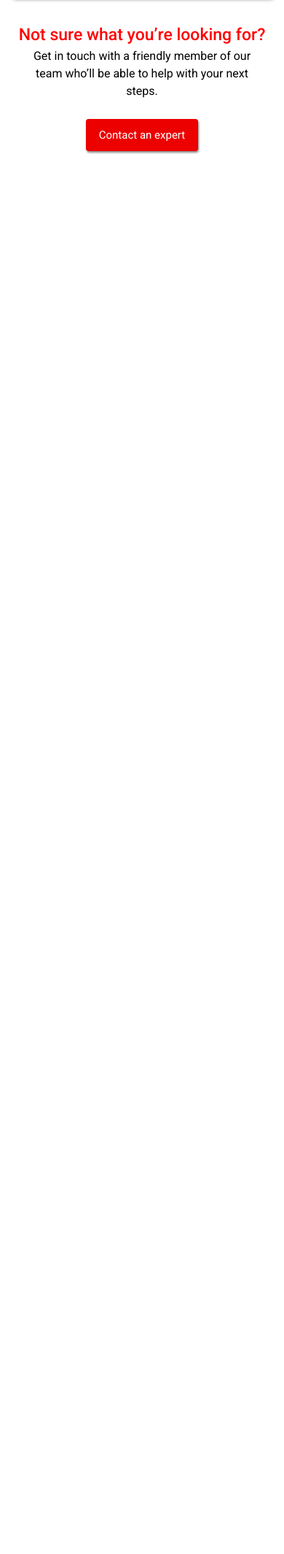
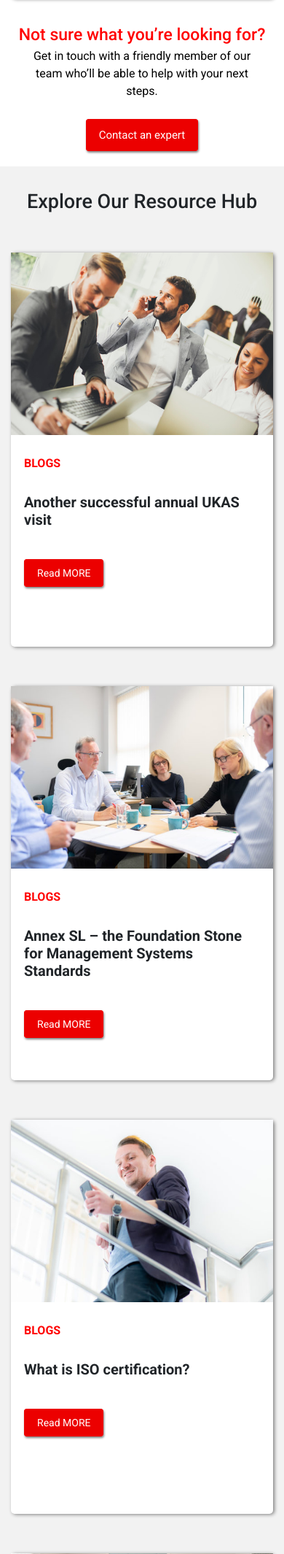
Before and after one commit to muhammadawaisshaikh/Citrix-Web, a PHP site: page / in a window 390 px wide. Shown: the part 3633-5762 px from the top of the page at 73% size. Before the commit the page ends 3844 px from the top, so only its background shows below. Run offline with PHP 8.4, Linux system fonts and the light colour scheme; some libraries are stand-ins or nearby versions.

Commit message:
explore section done with responsive

```diff
--- a/css/style.css
+++ b/css/style.css
@@ -434,6 +434,7 @@ a{
 .provide .wrapper
 {
     height: 160px;
+    border-left: 6px solid red;
     margin-top: 5%;
     border: 1px solid white;
     padding: 5% 3%;
@@ -500,6 +501,101 @@ a{
 
 .provide .looking .press2 a:hover
 {
+    background-color:  var(--white);
+    color: var(--red);
+    opacity: 0.5s;
+    transition: 0.5s;
+}
+
+.explore
+{
+    padding: 5% 0;
+}
+
+.explore h3
+{
+    text-align: center;
+    font-size: 35px;
+}
+
+.explore .main
+{
+    margin-top: 15%;
+    height: 540px;
+    background-color: white;
+    border-radius: 5px;
+    box-shadow: 2px 1px 5px grey;
+}
+
+.explore .main .image3 img
+{
+    width: 100%;
+    height: 250px;
+}
+
+.explore .main .wrappers
+{
+    padding: 8% 5%;
+}
+
+.explore .main .wrappers h6
+{
+    color: red;
+    font-weight: bold;
+    font-size: 16px;
+}
+
+.explore .main .wrappers h4
+{
+    padding-top: 10%;
+    font-size: 20px;
+    font-weight: bold;
+}
+
+.explore .main .wrappers .press2
+{
+    margin-top: 15%;
+}
+
+.explore .main .wrappers .press2 a
+{
+    color: var(--white);
+    font-size: 14px;
+    border: 1px solid var(--red);
+    background-color: var(--red);
+    border-radius: 4px;
+    padding: 10px 17px 10px 17px;
+    box-shadow: 1px 2px 3px grey;
+}
+
+.explore .main .wrappers .press2 a:hover
+{
+    background-color:  var(--white);
+    color: var(--red);
+    opacity: 0.5s;
+    transition: 0.5s;
+}
+
+.explore .press3
+{
+    text-align: center;
+    margin-top: 10%;
+}
+
+.explore .press3 a
+{
+    color: var(--white);
+    font-size: 16px;
+    border: 1px solid var(--red);
+    background-color: var(--red);
+    border-radius: 4px;
+    padding: 12px 17px 12px 17px;
+    box-shadow: 1px 2px 3px grey;
+}
+
+.explore .press3 a:hover
+{
+
     background-color:  var(--white);
     color: var(--red);
     opacity: 0.5s;
@@ -709,6 +805,16 @@ a{
     margin-top: 10%;
 }
 
+.explore
+{
+    padding: 8% 0;
+}
+
+.explore h3
+{
+    font-size: 27px;
+}
+
 
 }
 
--- a/index.html
+++ b/index.html
@@ -375,6 +375,111 @@
         </div>
     </section>
 
+    <section>
+        <div class="explore">
+            <div class="container">
+                <div class="row">
+
+                    <div class="col-md-12 col-12">
+                        <h3>Explore Our Resource Hub</h3>
+                    </div>
+
+                    <div class="col-md-4 col-12">
+                       <div class="main">
+                            <div class="image3">
+                                <img src="img/e6.jpg">
+                            </div>
+
+                            <div class="wrappers">
+                                <h6>BLOGS</h6>
+                                <h4>Another successful annual UKAS visit</h4>
+
+                                <div class="press2">
+                                    <a href="#">Read MORE</a>
+                                </div>
+                            </div>
+                       </div>
+                    </div>
+
+                    <div class="col-md-4 col-12">
+                        <div class="main">
+                             <div class="image3">
+                                 <img src="img/e2.jpg">
+                             </div>
+
+                             <div class="wrappers">
+                                 <h6>BLOGS</h6>
+                                 <h4>Annex SL – the Foundation Stone for Management Systems Standards</h4>
+
+                                 <div class="press2">
+                                     <a href="#">Read MORE</a>
+                                 </div>
+                             </div>
+                        </div>
+                     </div>
+
+                    <div class="col-md-4 col-12">
+                        <div class="main">
+                             <div class="image3">
+                                 <img src="img/e4.jpg">
+                             </div>
+
+                             <div class="wrappers">
+                                 <h6>BLOGS</h6>
+                                 <h4>What is ISO certification?</h4>
+
+                                 <div class="press2">
+                                     <a href="#">Read MORE</a>
+                                 </div>
+                             </div>
+                        </div>
+                    </div>
+
+                    <div class="col-md-4 col-12">
+                        <div class="main">
+                             <div class="image3">
+                                 <img src="img/e1.jpg">
+                             </div>
+
+                             <div class="wrappers">
+                                 <h6>BLOGS</h6>
+                                 <h4>Integrating Standards: Insights from a Lead Auditor</h4>
+
+                                 <div class="press2">
+                                     <a href="#">Read MORE</a>
+                                 </div>
+                             </div>
+                        </div>
+                    </div>
+
+                    <div class="col-md-4 col-12">
+                        <div class="main">
+                             <div class="image3">
+                                 <img src="img/e5.jpg">
+                             </div>
+
+                             <div class="wrappers">
+                                 <h6>BLOGS</h6>
+                                 <h4>Another successful annual UKAS visit</h4>
+
+                                 <div class="press2">
+                                     <a href="#">Read MORE</a>
+                                 </div>
+                             </div>
+                        </div>
+                    </div>
+
+                    <div class="col-md-12">
+                        <div class="press3">
+                            <a href="#">View resource hub</a>
+                        </div>
+                    </div>
+
+                </div>
+            </div>
+        </div>
+    </section>
+
 
 
 
```
Also changed, not shown: img/e1.jpg (added), img/e2.jpg (added), img/e3.png (added), img/e4.jpg (added), img/e5.jpg (added), img/e6.jpg (added).
